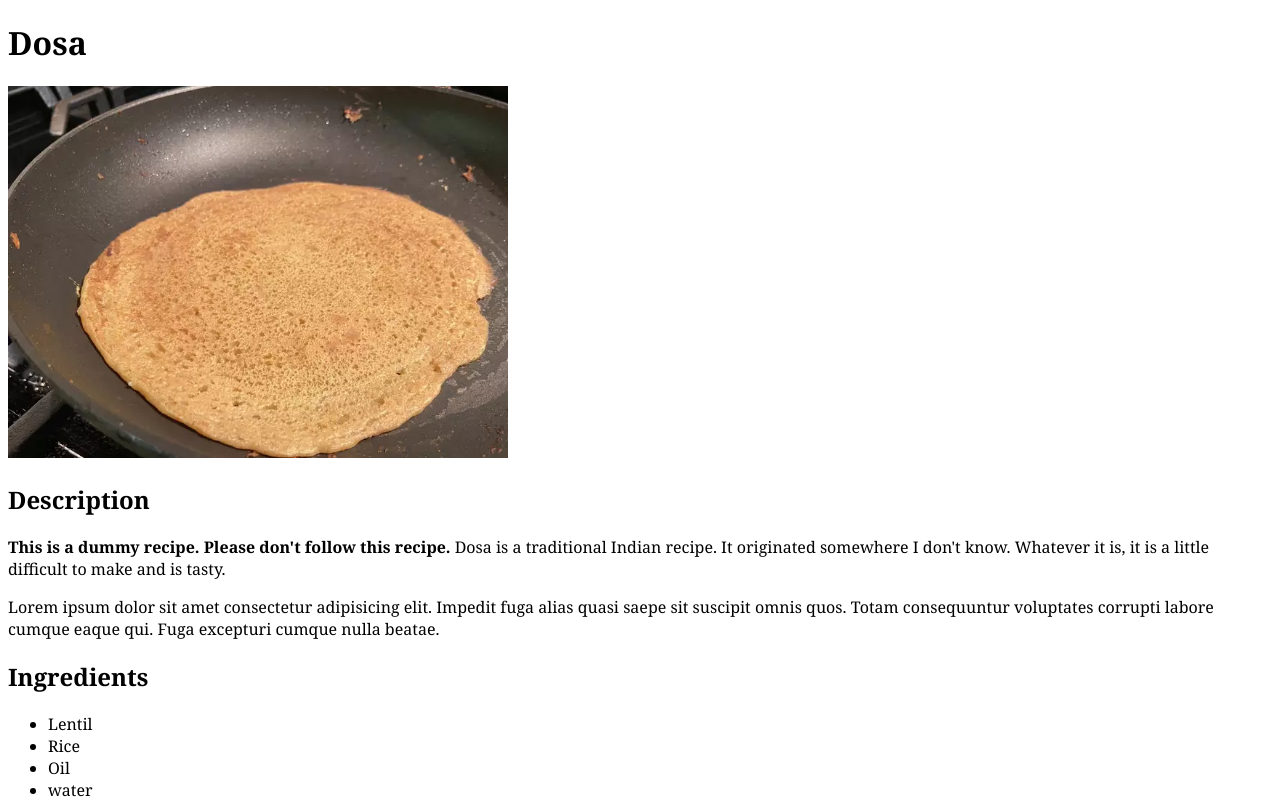
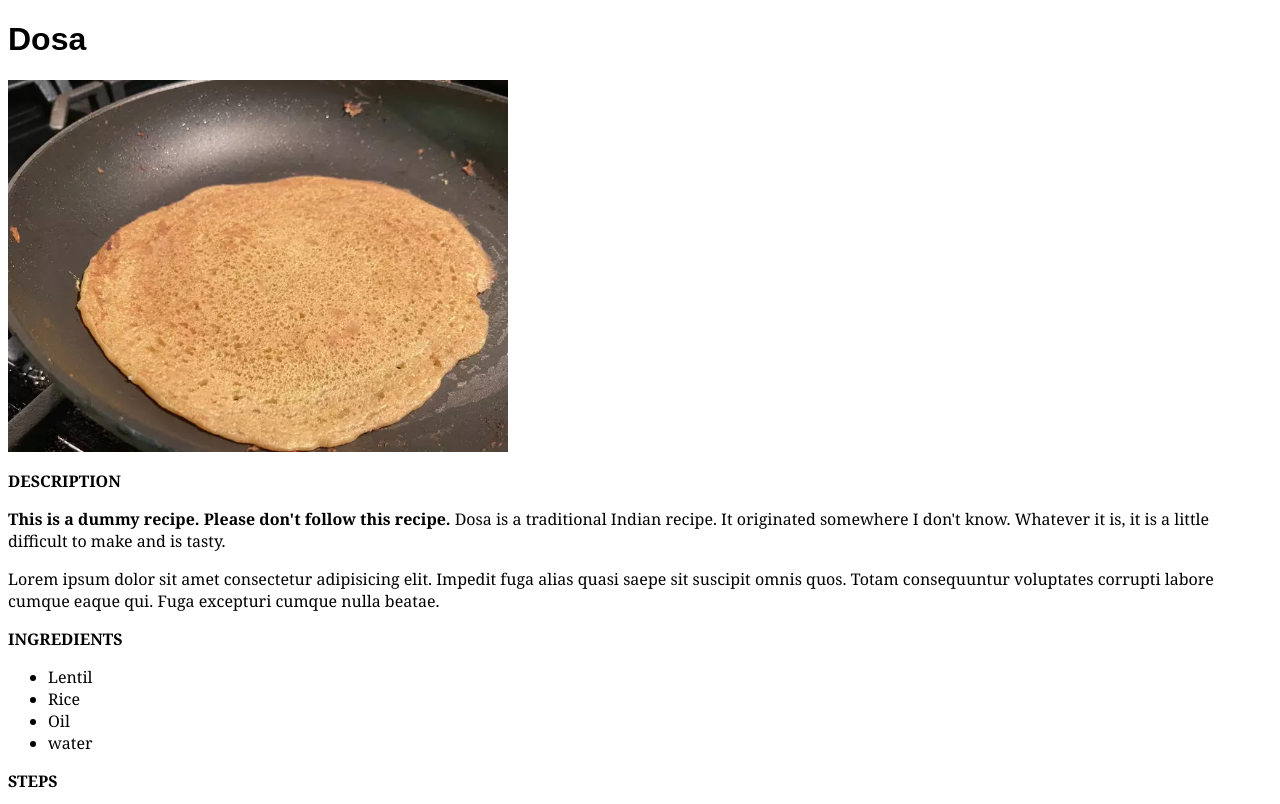
Before and after one commit to GouthamLal/odin-recipes, a plain HTML site: page recipes/dosa.html in a window 1280 px wide. Shown: the top 804 px of the page. Drawn offline with Linux system fonts and the light colour scheme.

Commit message:
Add h1 and h2 selector in css and add font and text properties

```diff
--- a/style.css
+++ b/style.css
@@ -1,3 +1,13 @@
 * {
     font-family: Georgia, 'Times New Roman', Times, serif
 }
+
+h1 {
+    font-family: Arial, Helvetica, sans-serif;
+}
+
+h2 {
+    font-weight: light;
+    text-transform: uppercase;
+    font-size: medium;
+}
```
